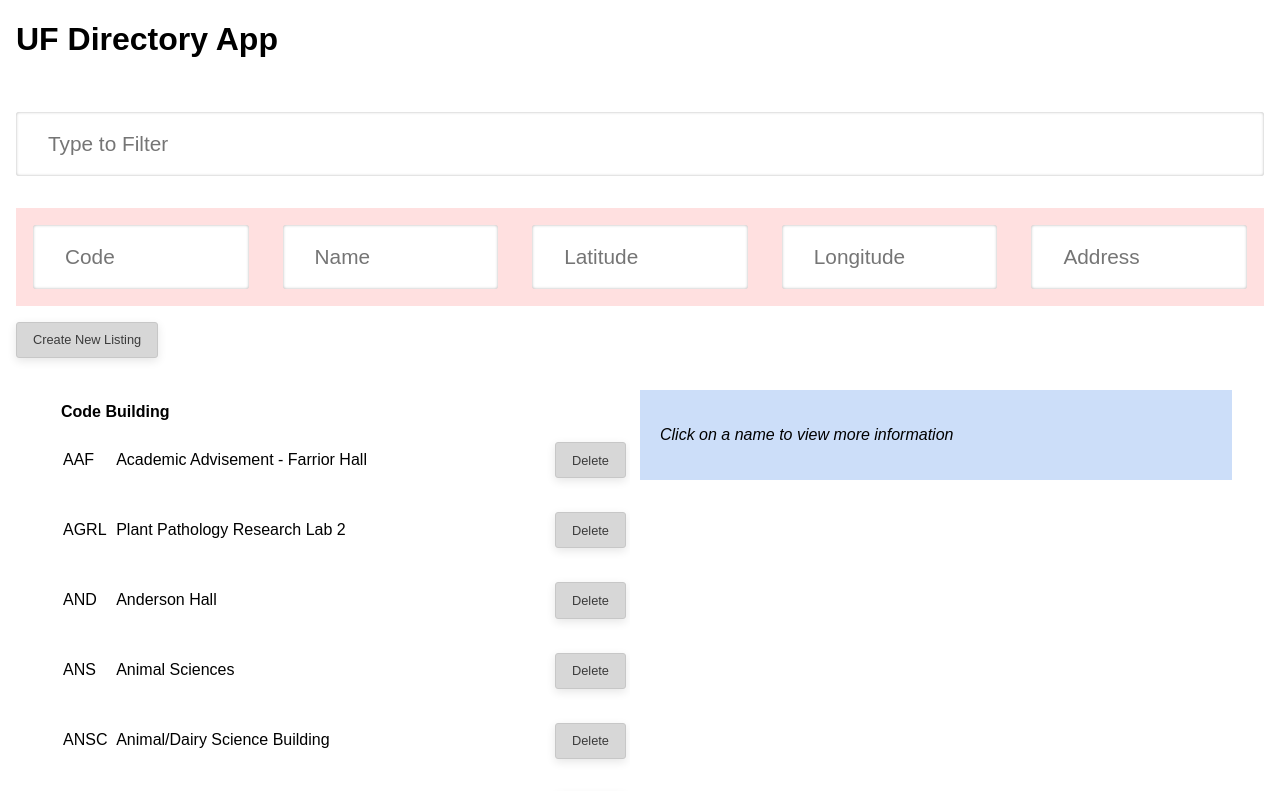
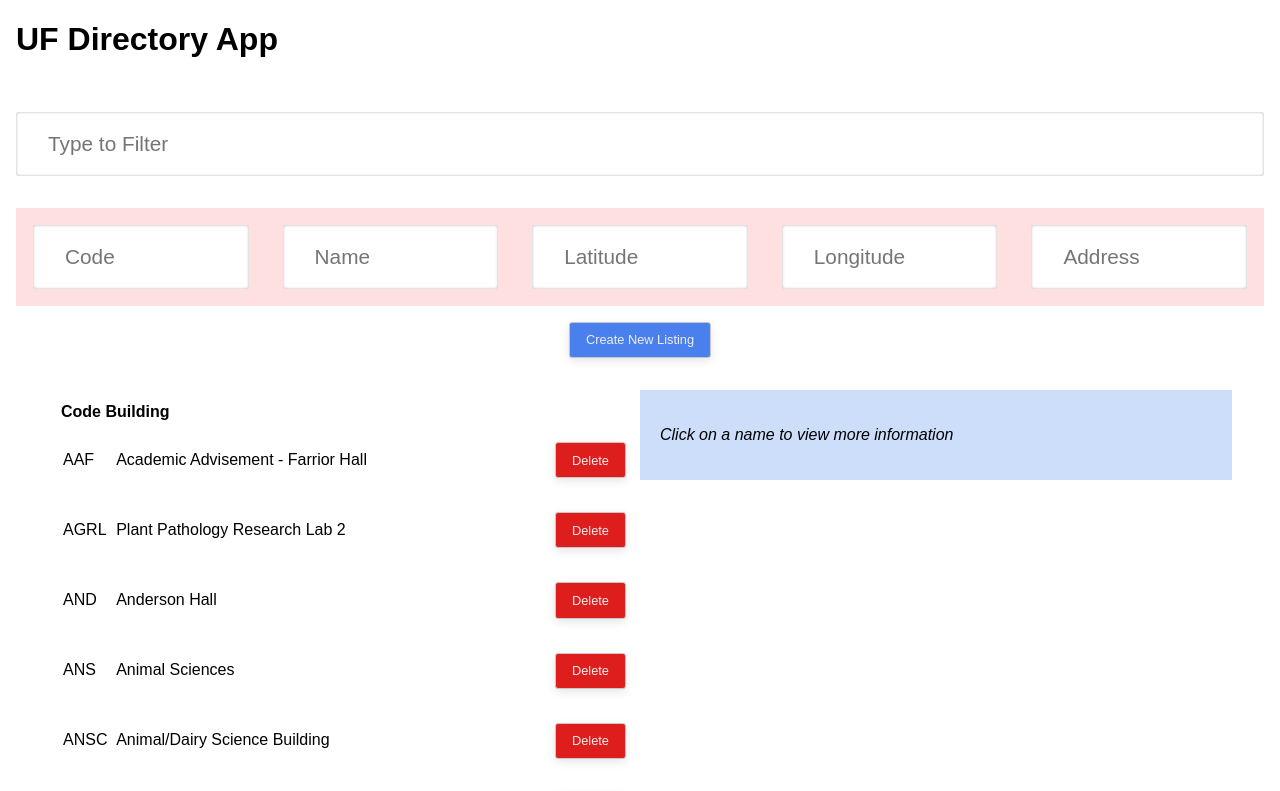
Before and after one commit to jeyule/Bootcamp4, a React (Create React App) app: page / in a window 1280 px wide. Shown: the top 791 px of the page. Built offline with nearby package versions, Linux system fonts and the light colour scheme.

Commit message:
added more styling

```diff
--- a/src/components/AddBuilding.js
+++ b/src/components/AddBuilding.js
@@ -8,6 +8,8 @@
     }
 
 	render() {
+
+        const { data } = this.props;
 
 		return (
 
--- a/src/components/BuildingList.js
+++ b/src/components/BuildingList.js
@@ -32,9 +32,9 @@
 								<td> {directory.name} </td>
 							}
 							{directory.code != '' &&
-								<button onClick={(e) => this.props.deleteListing(directory.id)}>
+								<div className="deleteButton" onClick={(e) => this.props.deleteListing(directory.id)}>
 									Delete
-								</button>
+								</div>
 							}
 						</tr>
 					);
--- a/src/index.css
+++ b/src/index.css
@@ -94,8 +94,11 @@
 	color: #3498bb;
 }
 button {
-	background: #d7d7d7;
-	color: #3b3b3b;
+	background: #4a80ed;
+	color: #ededed;
+	position: relative;
+	left: 50%;
+	transform: translate(-50%);
 	padding: 0.6rem 1rem;
 	font-size: 0.8rem;
 	border: solid 1px #c7c7c7;
@@ -106,4 +109,22 @@
 }
 button:hover {
 	background: #ddd;
+	color: #404040;
 }
+
+.deleteButton {
+	background: #de1d1d;
+	color: #ededed;
+	padding: 0.6rem 1rem;
+	font-size: 0.8rem;
+	border: solid 1px #c7c7c7;
+	margin: 1rem 0;
+	box-shadow: 0 3px 10px rgba(0, 0, 0, 0.1);
+	border-radius: 3px;
+	outline: none;
+}
+
+.deleteButton:hover {
+	background: #ddd;
+	color: #404040;
+}
```
Also changed, not shown: src/data/loupe.png (added).
